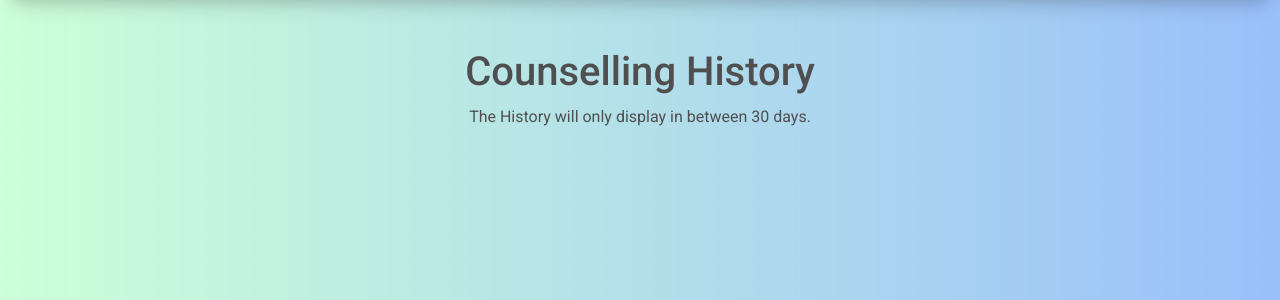
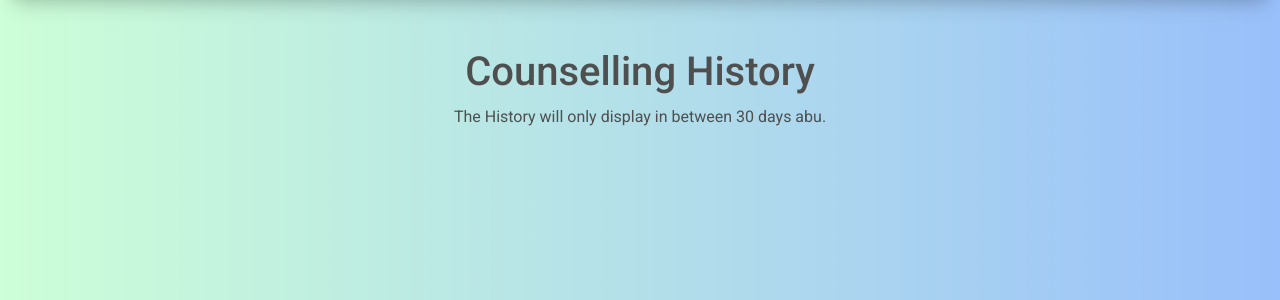
Before and after one commit to Nuq00/Bipolar, a PHP site: page /history2.php in a window 1280 px wide. Shown: the part 67-367 px from the top of the page. Run offline with PHP 8.4, Linux system fonts and the light colour scheme; the visitor is signed in with stand-in values (Sample User, id 1); data that the repository does not hold is empty; some libraries are stand-ins or nearby versions; some web fonts are replaced.

Commit message:
Update history2.php

```diff
--- a/history2.php
+++ b/history2.php
@@ -43,7 +43,7 @@ include_once 'session.php';
         <!-- Button trigger modal -->
 
         <h1 class="text-center mt-5">Counselling History</h1>
-        <p class="text-center">The History will only display in between 30 days.</p>
+        <p class="text-center">The History will only display in between 30 days abu.</p>
         <?php
         if ($category == 'Client') {
             $currentDate = date('Y-m-d');
```
